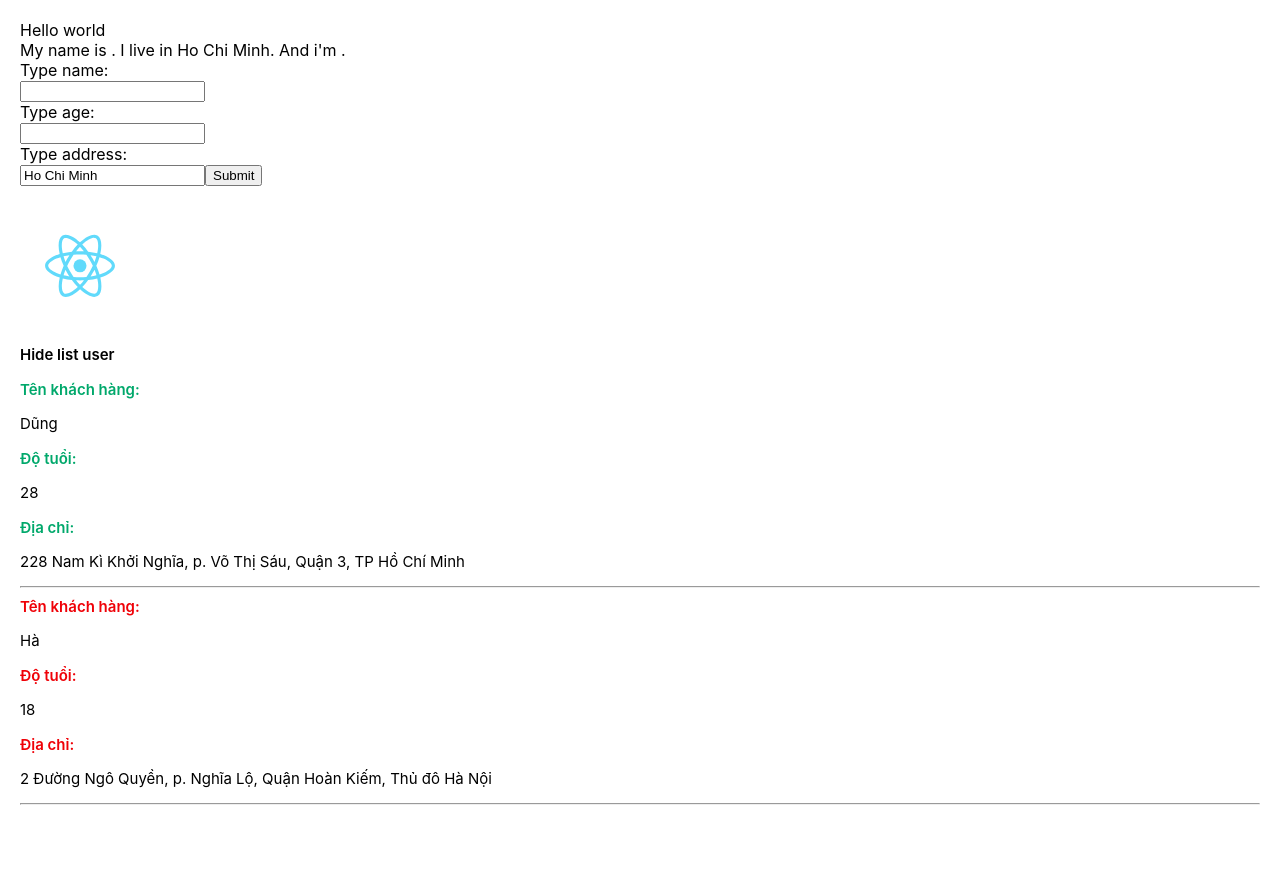
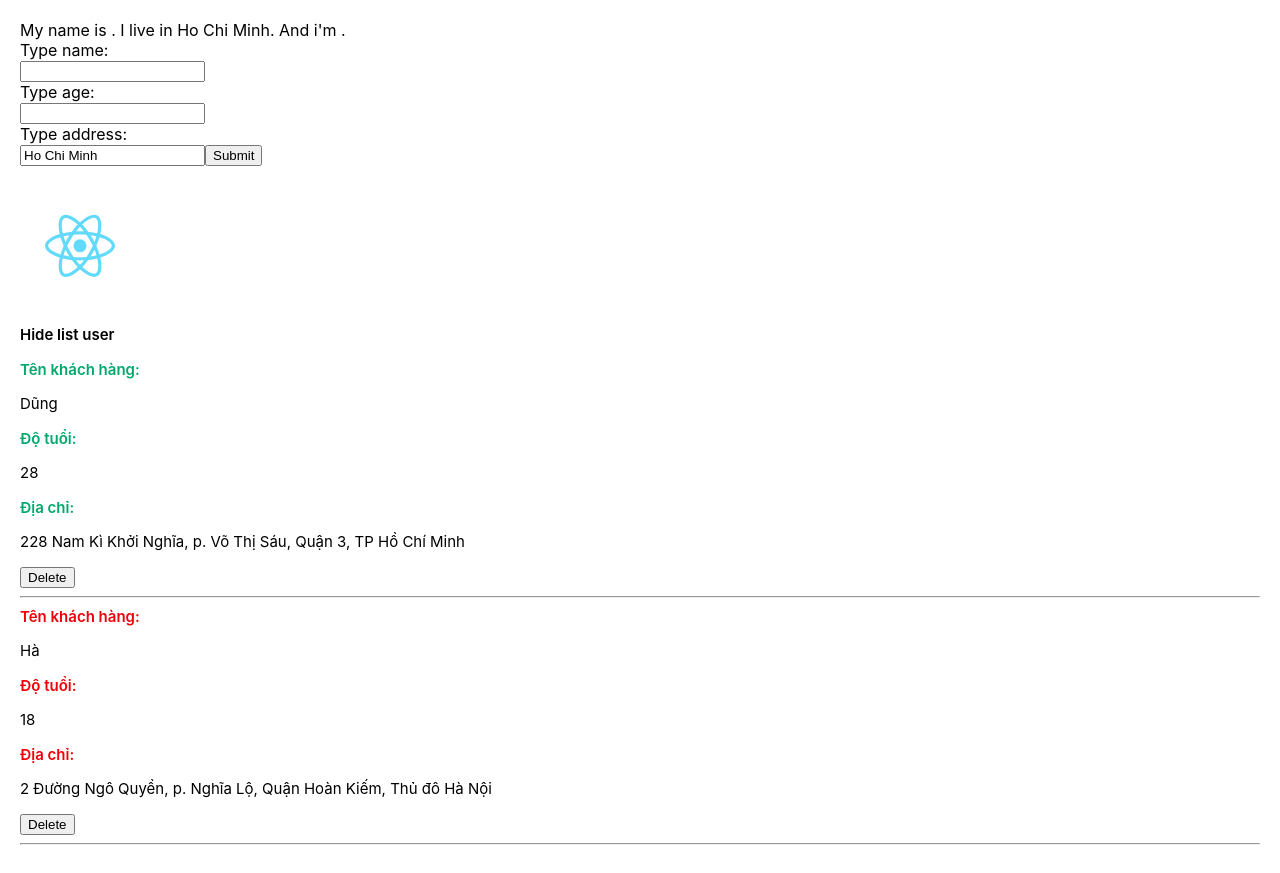
Before and after one commit to toilahonganh/base-react-redux, a React (Create React App) app: page / in a window 1280 px wide. Before the commit the page ends 833 px from the top, so only its background shows below. Built offline with nearby package versions, Linux system fonts and the light colour scheme.

Commit message:
React Lifecycle

```diff
--- a/src/App.js
+++ b/src/App.js
@@ -6,7 +6,7 @@ class App extends React.Component {
   render() {
     return (
       <div className='app-container'>
-        Hello world
+        {/* Hello world */}
         <MyComponent />
       </div>
     )
--- a/src/components/DisplayInfor.js
+++ b/src/components/DisplayInfor.js
@@ -4,9 +4,29 @@ import logo from "./../logo.svg";
 
 
 class DisplayInfor extends React.Component {
-    state = {
-        isShowListUser: true
+    constructor(props) {
+        console.log(">>call me constructor");
+        super(props);
+        this.state = {
+            isShowListUser: true
+        }
     }
+
+    componentDidMount() {
+        console.log(">> call me componentDidMount");
+        setTimeout(() => {
+            console.log("did mount");
+        }, 2000);
+    };
+    componentDidUpdate(prevProps, prevState, snapshot) {
+        console.log(">> call me did update", this.props, prevProps);
+
+        if (this.props.listUser !== prevProps.listUser) {
+            if (this.props.listUser.length === 5) {
+                console.log("you got 5 users");
+            }
+        }
+    };
 
     handleShowHide = () => {
         this.setState({
@@ -15,6 +35,7 @@ class DisplayInfor extends React.Component {
     }
 
     render() {
+        console.log(">> call me render");
         const { listUser } = this.props;
         return (
             <div className='display-infor-container'>
@@ -48,7 +69,9 @@ class DisplayInfor extends React.Component {
                                             </span>
                                             <p className='text-style'>{user.address}</p>
                                         </div>
-
+                                        <div>
+                                            <button onClick={() => this.props.handleDeleteUser(user.id)}>Delete</button>
+                                        </div>
                                         <hr />
                                     </div>
                                 )
--- a/src/components/MyComponent.js
+++ b/src/components/MyComponent.js
@@ -11,7 +11,7 @@ class MyComponent extends React.Component {
     }
     handleAddNewUser = (userObject) => {
         this.setState({
-            listUser: [...this.state.listUser, userObject]
+            listUser: [userObject, ...this.state.listUser]
         })
 
         // let listUsers = [...this.state.listUser];
@@ -20,6 +20,15 @@ class MyComponent extends React.Component {
         // this.setState({
         //     listUser: listUsers
         // })
+    }
+    handleDeleteUser = (userId) => {
+        let listUserClone = [...this.state.listUser];
+
+        listUserClone = listUserClone.filter(item => item.id !== userId);
+        this.setState({
+            listUser: listUserClone
+        })
+        alert("Xóa thành công");
     }
     render() {
         return (
@@ -33,6 +42,7 @@ class MyComponent extends React.Component {
                 <div className="b">
                     <DisplayInfor
                         listUser={this.state.listUser}
+                        handleDeleteUser={this.handleDeleteUser}
                     />
                 </div>
 
```
